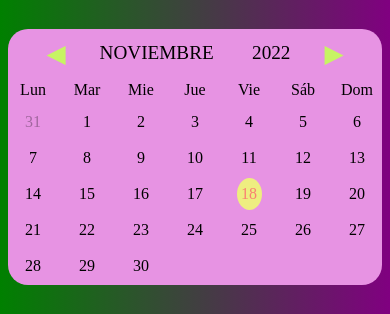
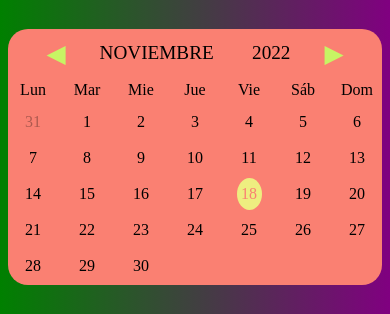
Before and after one commit to AdolDeveloper/Fecha_Hora, a plain HTML site: page index.html in a window 390 px wide. Shown: the part 61-375 px from the top of the page. Drawn offline with nearby package versions, Linux system fonts and the light colour scheme.

Commit message:
Update style.css

```diff
--- a/style.css
+++ b/style.css
@@ -89,7 +89,7 @@
 
       .calendar {
 
-        background-color: rgb(231, 147, 227);
+        background-color: salmon;
         width: 95%;
         max-width: 700px;
         margin: 1em auto;
@@ -152,7 +152,7 @@
 
       .calendar {
 
-        background-color: rgb(231, 147, 227);
+        background-color: salmon;
         width: 100%;
         max-width: 600px;
         margin: 2em auto;
```
